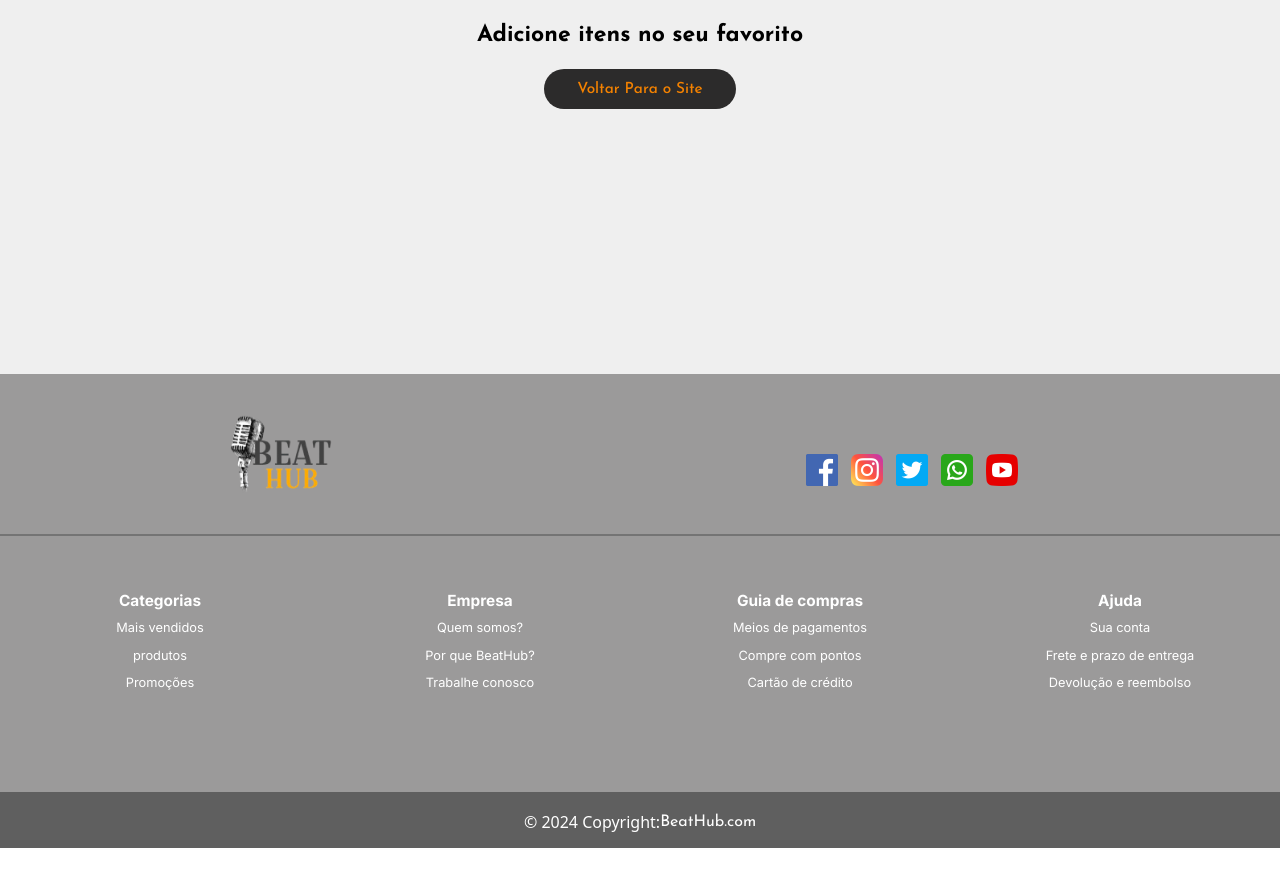
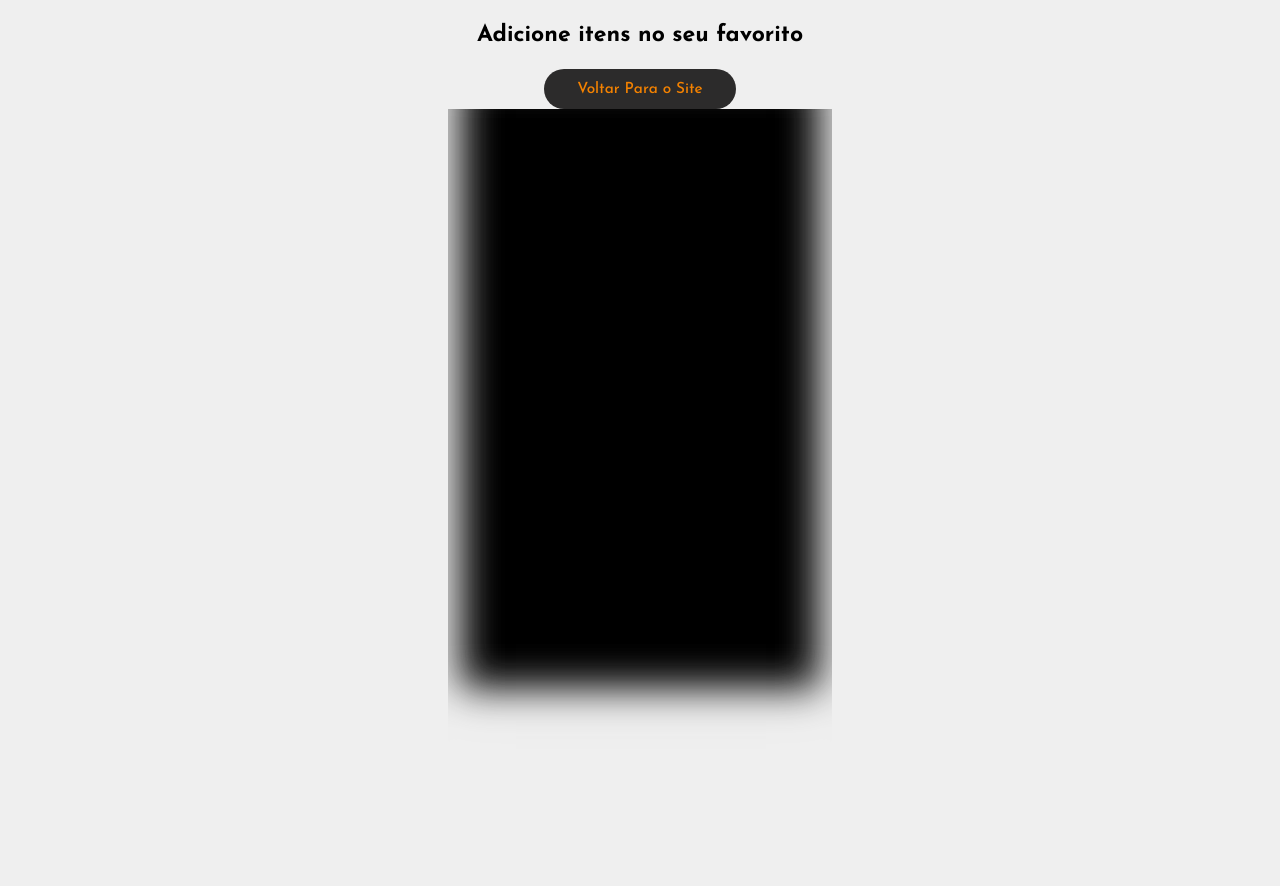
Before and after one commit to spricigom/BeatHub, a Vue app: page /Favorito in a window 1280 px wide. Shown: the part 460-1346 px from the top of the page. Before the commit the page ends 1308 px from the top, so only its background shows below. Built offline with nearby package versions, Linux system fonts and the light colour scheme; a web font is replaced by a local one.

Commit message:
FEAT: teste com a imagem com sombra

```diff
--- a/src/views/FavoritoView.vue
+++ b/src/views/FavoritoView.vue
@@ -42,6 +42,9 @@
                 <button><p id="texto_botao" >Voltar Para o Site</p></button>
             </div>
 
+
+            <div class="teste">
+            </div>
         </main>
 
 
@@ -109,6 +112,22 @@
 </template>
 
 <style scoped>
+.teste{
+    width: 30%;
+    height: 80vh;
+    background-color: black;
+  padding: 21px;
+  box-shadow:
+       inset 0 -3em 3em #efefef,
+             0 0  0 0 red,
+             inset 0 -3em 3em #efefef
+}
+.teste img{
+
+    object-fit: cover;
+    float: right;
+
+}
 #texto_botao{
     color: #f48200;
     font-size: 1.2vw;
@@ -147,7 +166,7 @@ button {
     opacity: 0.8;
 }
 main{
-    height: 80vh;
+    height: 200vh;
     background-color: #efefef;
     display: flex;
     align-items: center;
```
Also changed, not shown: src/assets/instrumentosPintura.jpg (added).
